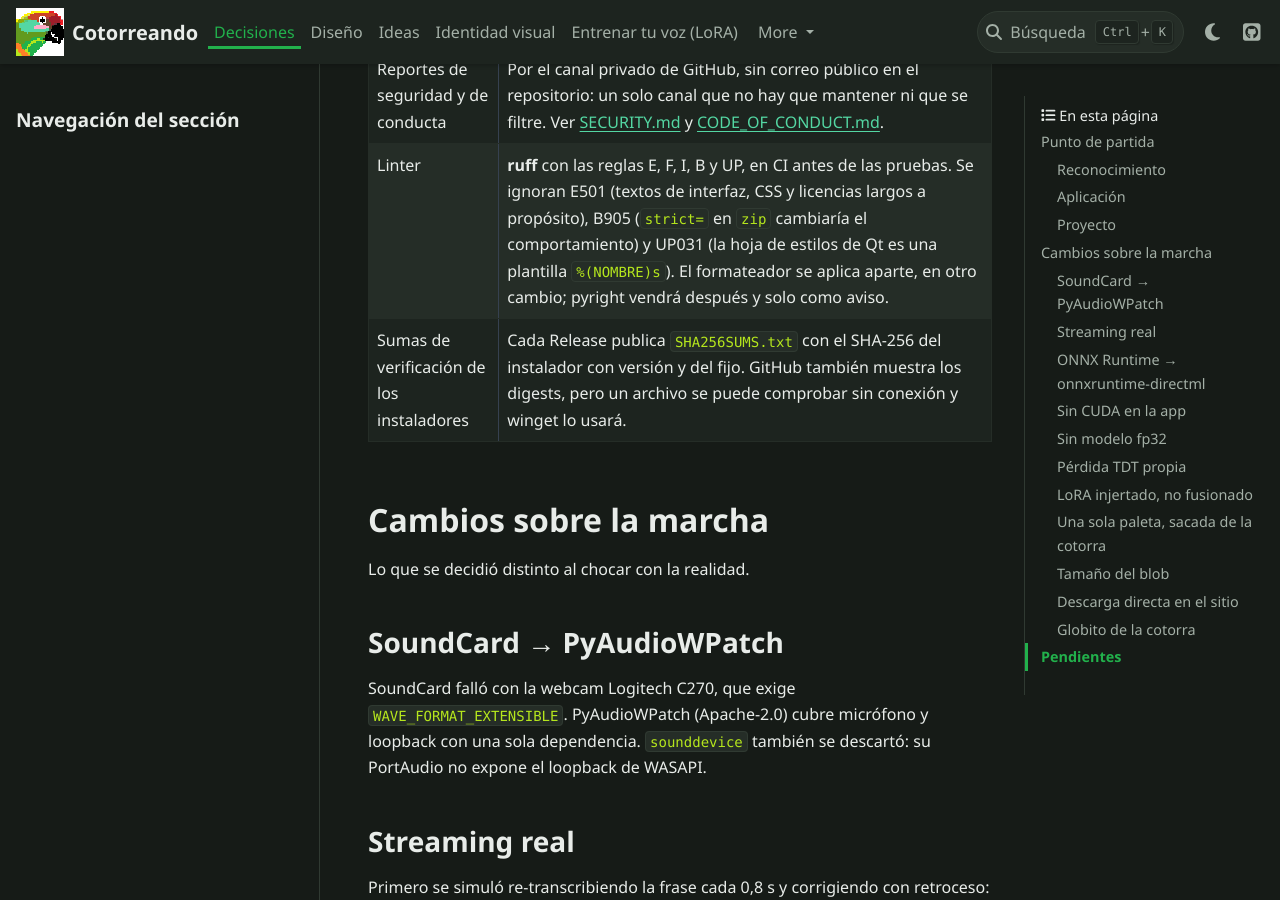
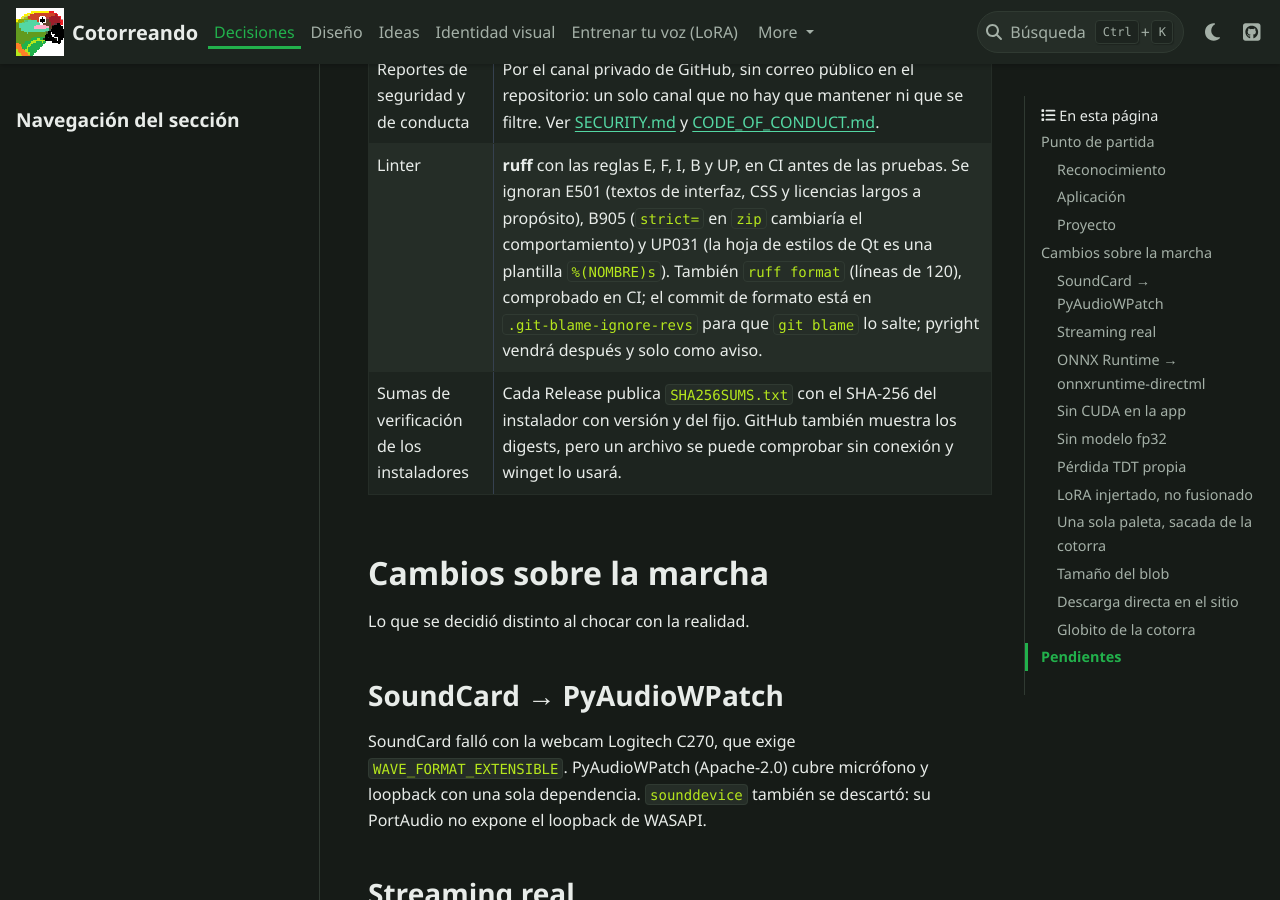
Before and after one commit to alfiq/cotorreando, a Sphinx documentation site: the page built from docs/DECISIONES.md, in a window 1280 px wide and 900 px high, scrolled down 1706 px. Built offline with Sphinx 7.4.7 and the PyData theme 0.15.4, drawn with Linux system fonts in a browser that asks for light colours.

Commit message:
Comprueba el formato en CI e ignora el commit de formato en git blame

```diff
--- a/docs/DECISIONES.md
+++ b/docs/DECISIONES.md
@@ -36,7 +36,7 @@
 | Repositorio | [`github.com/alfiq/cotorreando`](https://github.com/alfiq/cotorreando), privado al principio. |
 | Distribución | Ejecutable con **Nuitka** (Apache-2.0, salida sin restricciones) y opción de iniciar con Windows. |
 | Reportes de seguridad y de conducta | Por el canal privado de GitHub, sin correo público en el repositorio: un solo canal que no hay que mantener ni que se filtre. Ver [SECURITY.md](https://github.com/alfiq/cotorreando/blob/main/SECURITY.md) y [CODE_OF_CONDUCT.md](https://github.com/alfiq/cotorreando/blob/main/CODE_OF_CONDUCT.md). |
-| Linter | **ruff** con las reglas E, F, I, B y UP, en CI antes de las pruebas. Se ignoran E501 (textos de interfaz, CSS y licencias largos a propósito), B905 (`strict=` en `zip` cambiaría el comportamiento) y UP031 (la hoja de estilos de Qt es una plantilla `%(NOMBRE)s`). El formateador se aplica aparte, en otro cambio; pyright vendrá después y solo como aviso. |
+| Linter | **ruff** con las reglas E, F, I, B y UP, en CI antes de las pruebas. Se ignoran E501 (textos de interfaz, CSS y licencias largos a propósito), B905 (`strict=` en `zip` cambiaría el comportamiento) y UP031 (la hoja de estilos de Qt es una plantilla `%(NOMBRE)s`). También `ruff format` (líneas de 120), comprobado en CI; el commit de formato está en `.git-blame-ignore-revs` para que `git blame` lo salte; pyright vendrá después y solo como aviso. |
 | Sumas de verificación de los instaladores | Cada Release publica `SHA256SUMS.txt` con el SHA-256 del instalador con versión y del fijo. GitHub también muestra los digests, pero un archivo se puede comprobar sin conexión y winget lo usará. |
 
 ## Cambios sobre la marcha
```
Also changed, not shown: AGENTS.md (+1 -0 lines), CONTRIBUTING.md (+2 -1 lines), 2 other files.
